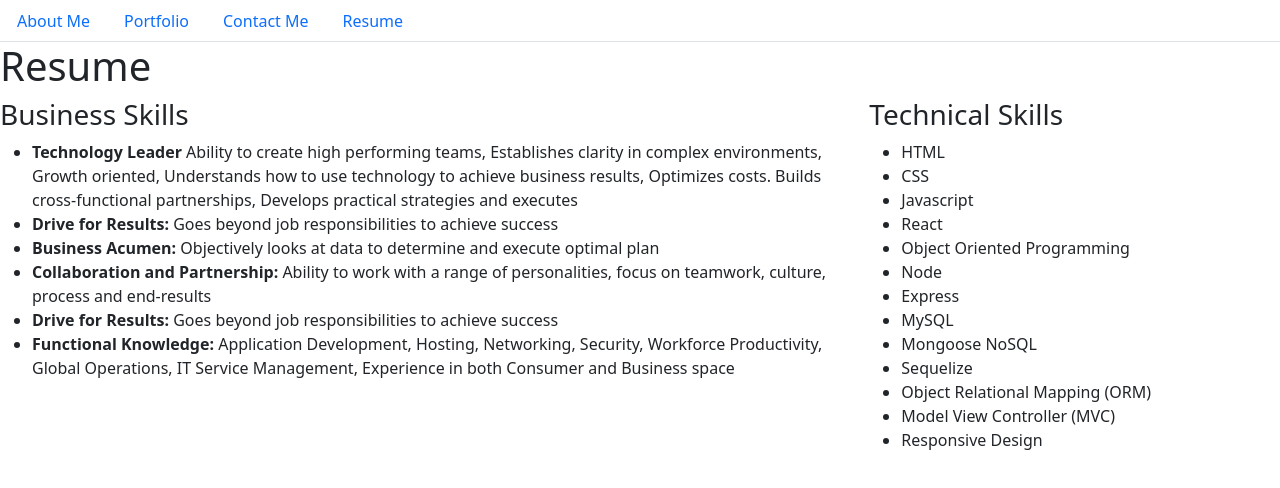
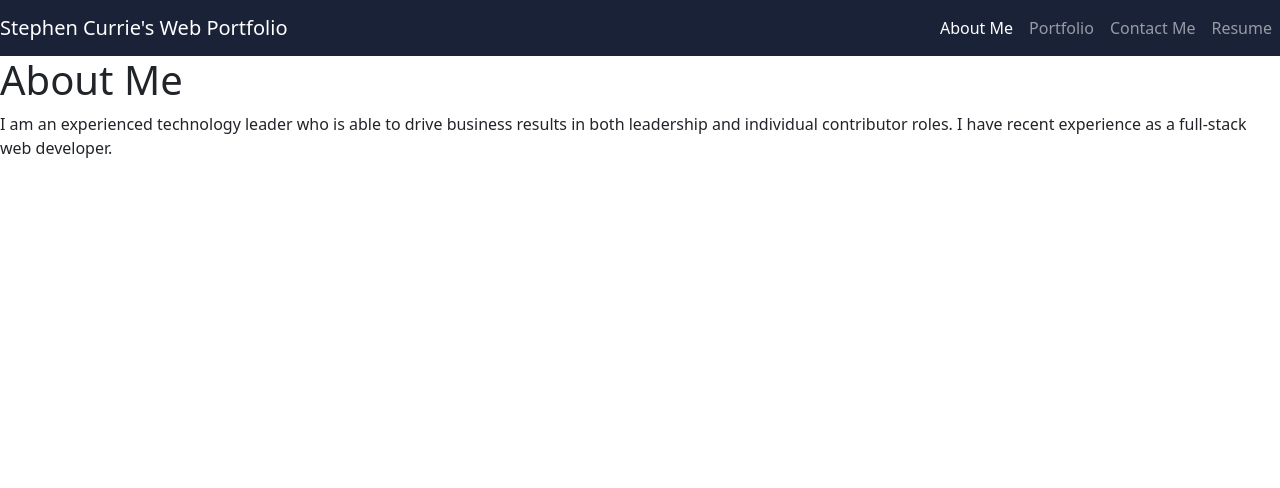
Before and after one commit to stephencurrie/my-portfolio, a React (Create React App) app: page / in a window 1280 px wide. Shown: the top 488 px of the page. Built offline with nearby package versions, Linux system fonts and the light colour scheme.

Commit message:
updated nav bar

```diff
--- /dev/null
+++ b/src/App.css
@@ -0,0 +1,8 @@
+.bg-blue {
+
+    background-color: #1A2238;
+}
+
+.ml-auto, .mx-auto {
+    margin-left: auto!important;
+}
--- a/src/App.js
+++ b/src/App.js
@@ -1,3 +1,4 @@
+import './App.css';
 import React from "react";
 import PortfolioContainer from "./components/PortfolioContainer";
 
--- a/src/components/NavTabs.js
+++ b/src/components/NavTabs.js
@@ -2,79 +2,33 @@ import React from 'react';
 
 // Here we are using object destructuring assignment to pluck off our variables from the props object
 // We assign them to their own variable names
-// function NavTabs({ currentPage, handlePageChange }) {
-//   return (
-//     <nav className="navbar navbar-expand-lg navbar-dark bg-blue">
-//     <a className="navbar-brand" href="#">Portfolio</a>
-//     <button
-//       className="navbar-toggler"
-//       type="button"
-//       data-toggle="collapse"
-//       data-target="#navbarSupportedContent"
-//       aria-controls="navbarSupportedContent"
-//       aria-expanded="false"
-//       aria-label="Toggle navigation"
-//     >
-//       <span className="navbar-toggler-icon"></span>
-//     </button>
-
-//     <div className="collapse navbar-collapse" id="navbarSupportedContent">
-
-
-//     <ul className="nav nav-tabs navbar-nav ml-auto">
-//       <li className="nav-item">
-//         <a
-//           href="#home"
-//           onClick={() => handlePageChange('Home')}
-//           // This is a conditional (ternary) operator that checks to see if the current page is "Home"
-//           // If it is, we set the current page to 'nav-link-active', otherwise we set it to 'nav-link'
-//           className={currentPage === 'Home' ? 'nav-link active' : 'nav-link'}
-//         >
-//           Home
-//         </a>
-//       </li>
-//       <li className="nav-item">
-//         <a
-//           href="#about"
-//           onClick={() => handlePageChange('About')}
-//           // Check to see if the currentPage is `About`, and if so we use the active link class from bootstrap. Otherwise, we set it to a normal nav-link
-//           className={currentPage === 'About' ? 'nav-link active' : 'nav-link'}
-//         >
-//           About
-//         </a>
-//       </li>
-//       <li className="nav-item">
-//         <a
-//           href="#blog"
-//           onClick={() => handlePageChange('Blog')}
-//           // Check to see if the currentPage is `Blog`, and if so we use the active link class from bootstrap. Otherwise, we set it to a normal nav-link
-//           className={currentPage === 'Blog' ? 'nav-link active' : 'nav-link'}
-//         >
-//           Blog
-//         </a>
-//       </li>
-//       <li className="nav-item">
-//         <a
-//           href="#contact"
-//           onClick={() => handlePageChange('Contact')}
-//           // Check to see if the currentPage is `Contact`, and if so we use the active link class from bootstrap. Otherwise, we set it to a normal nav-link
-//           className={currentPage === 'Contact' ? 'nav-link active' : 'nav-link'}
-//         >
-//           Contact
-//         </a>
-//       </li>
-//     </ul>
-//     </div>
-//     </nav>
-//   );
-// }
-
 function NavTabs({ currentPage, handlePageChange }) {
   return (
-    <ul className="nav nav-tabs">
+<nav className="navbar navbar-expand-lg navbar-dark bg-blue">
+      <a className="navbar-brand" href="#about"
+           onClick={() => handlePageChange('About')}
+           // This is a conditional (ternary) operator that checks to see if the current page is "About Me"
+           // If it is, we set the current page to 'nav-link-active', otherwise we set it to 'nav-link'
+          //  className={currentPage === 'About' ? 'nav-link active' : 'nav-link'}
+         >
+           Stephen Currie's Web Portfolio
+         </a>
+      <button
+        className="navbar-toggler"
+        type="button"
+        data-toggle="collapse"
+        data-target="#navbarSupportedContent"
+        aria-controls="navbarSupportedContent"
+        aria-expanded="false"
+        aria-label="Toggle navigation"
+      >
+        <span className="navbar-toggler-icon"></span>
+      </button>
+
+      <div className="collapse navbar-collapse" id="navbarSupportedContent">
+        <ul className="navbar-nav ml-auto">
           <li className="nav-item">
-        <a
-          href="#about"
+            <a className="nav-link" href="#about"
            onClick={() => handlePageChange('About')}
            // This is a conditional (ternary) operator that checks to see if the current page is "About Me"
            // If it is, we set the current page to 'nav-link-active', otherwise we set it to 'nav-link'
@@ -83,9 +37,9 @@ function NavTabs({ currentPage, handlePageChange }) {
            About Me
          </a>
           </li>
+
           <li className="nav-item">
-        <a
-          href="#portfolio"
+            <a className="nav-link" href="#portfolio"
            onClick={() => handlePageChange('Portfolio')}
            // Check to see if the currentPage is `Portfolio`, and if so we use the active link class from bootstrap. Otherwise, we set it to a normal nav-link
            className={currentPage === 'Portfolio' ? 'nav-link active' : 'nav-link'}
@@ -93,9 +47,9 @@ function NavTabs({ currentPage, handlePageChange }) {
            Portfolio
          </a>
           </li>
+
           <li className="nav-item">
-        <a
-          href="#contact"
+            <a className="nav-link" href="#contact"
            onClick={() => handlePageChange('Contact')}
            // Check to see if the currentPage is `Contact Me`, and if so we use the active link class from bootstrap. Otherwise, we set it to a normal nav-link
            className={currentPage === 'Contact' ? 'nav-link active' : 'nav-link'}
@@ -104,8 +58,7 @@ function NavTabs({ currentPage, handlePageChange }) {
          </a>
           </li>
           <li className="nav-item">
-        <a
-          href="#resume"
+            <a className="nav-link" href="#resume"
            onClick={() => handlePageChange('Resume')}
            // Check to see if the currentPage is `Resume`, and if so we use the active link class from bootstrap. Otherwise, we set it to a normal nav-link
            className={currentPage === 'Resume' ? 'nav-link active' : 'nav-link'}
@@ -114,7 +67,57 @@ function NavTabs({ currentPage, handlePageChange }) {
          </a>
           </li>
         </ul>
+      </div>
+    </nav>
   );
 }
 
+// function NavTabs({ currentPage, handlePageChange }) {
+//   return (
+//     <ul className="nav nav-tabs">
+//       <li className="nav-item">
+//         <a
+//           href="#about"
+//           onClick={() => handlePageChange('About')}
+//           // This is a conditional (ternary) operator that checks to see if the current page is "About Me"
+//           // If it is, we set the current page to 'nav-link-active', otherwise we set it to 'nav-link'
+//           className={currentPage === 'About' ? 'nav-link active' : 'nav-link'}
+//         >
+//           About Me
+//         </a>
+//       </li>
+//       <li className="nav-item">
+//         <a
+//           href="#portfolio"
+//           onClick={() => handlePageChange('Portfolio')}
+//           // Check to see if the currentPage is `Portfolio`, and if so we use the active link class from bootstrap. Otherwise, we set it to a normal nav-link
+//           className={currentPage === 'Portfolio' ? 'nav-link active' : 'nav-link'}
+//         >
+//           Portfolio
+//         </a>
+//       </li>
+//       <li className="nav-item">
+//         <a
+//           href="#contact"
+//           onClick={() => handlePageChange('Contact')}
+//           // Check to see if the currentPage is `Contact Me`, and if so we use the active link class from bootstrap. Otherwise, we set it to a normal nav-link
+//           className={currentPage === 'Contact' ? 'nav-link active' : 'nav-link'}
+//         >
+//           Contact Me
+//         </a>
+//       </li>
+//       <li className="nav-item">
+//         <a
+//           href="#resume"
+//           onClick={() => handlePageChange('Resume')}
+//           // Check to see if the currentPage is `Resume`, and if so we use the active link class from bootstrap. Otherwise, we set it to a normal nav-link
+//           className={currentPage === 'Resume' ? 'nav-link active' : 'nav-link'}
+//         >
+//           Resume
+//         </a>
+//       </li>
+//     </ul>
+//   );
+// }
+
 export default NavTabs;
--- a/src/components/PortfolioContainer.js
+++ b/src/components/PortfolioContainer.js
@@ -6,7 +6,7 @@ import Contact from './pages/Contact';
 import Resume from './pages/Resume';
 
 export default function PortfolioContainer() {
-  const [currentPage, setCurrentPage] = useState('Home');
+  const [currentPage, setCurrentPage] = useState('About');
 
   // This method is checking to see what the value of `currentPage` is. Depending on the value of currentPage, we return the corresponding component to render.
   const renderPage = () => {
--- a/src/components/pages/Resume.js
+++ b/src/components/pages/Resume.js
@@ -7,7 +7,7 @@ export default function Resume() {
       <section className="containerfluid" id="skills">
       <div className="row">
 
-    <div className="col-md-8 h3space">
+    <div className="col-md-6 h3space">
       <h3>Business Skills</h3>
       <ul>
         <li>
@@ -45,7 +45,7 @@ export default function Resume() {
     </div>
 
 
-    <div className="col-md-4 h3space">
+    <div className="col-md-6 h3space">
       <h3>Technical Skills</h3>
       <ul className="techskills">
         <li>HTML</li>
```
Also changed, not shown: src/components/Footer.js (added), src/components/Header.js (added), src/index.css (added). Lines whose indentation alone changed are shown as unchanged.
